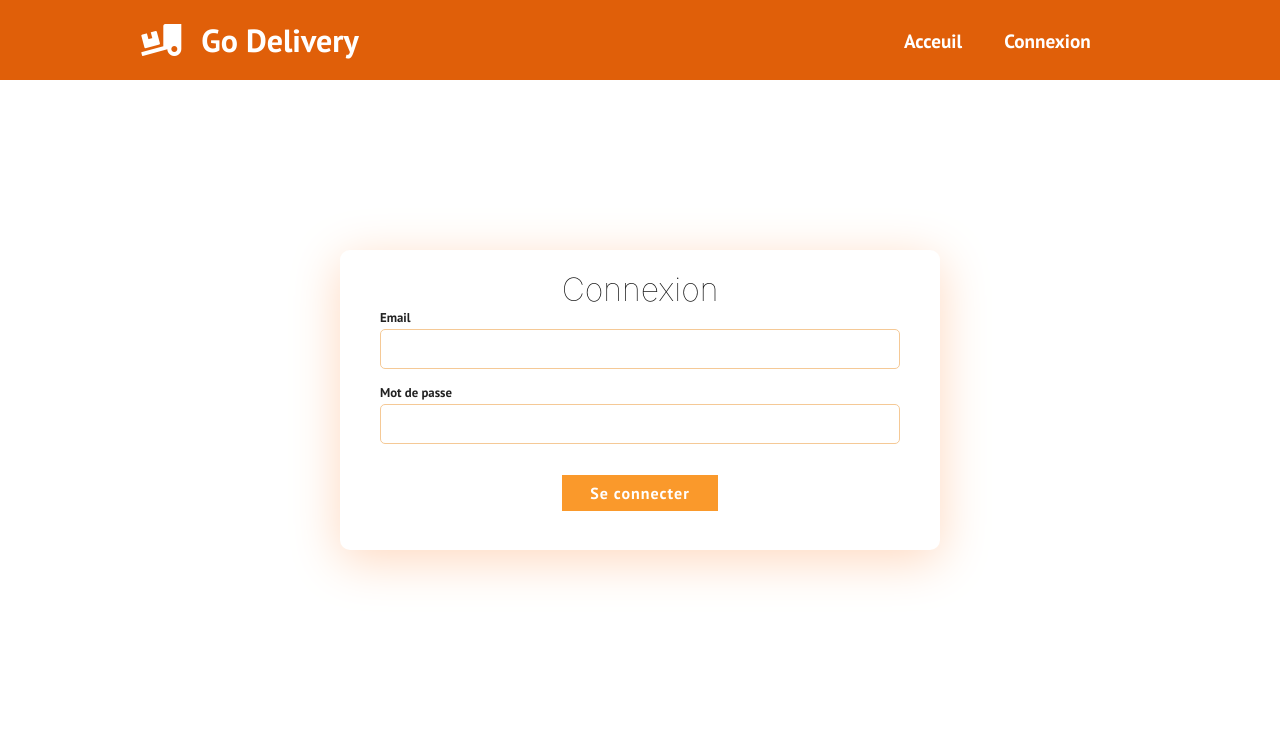
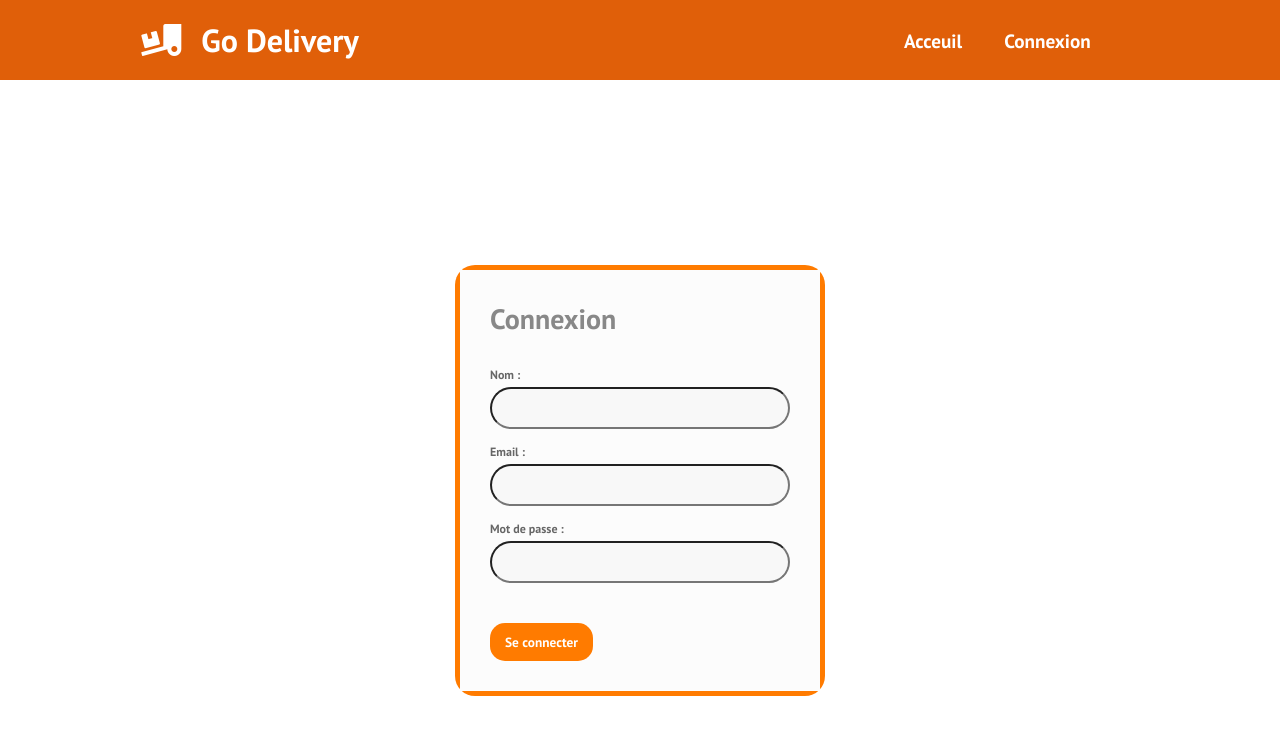
Before and after one commit to Stage1CS/front-end, a React (Create React App) app: page /Connexion in a window 1280 px wide. Shown: the top 734 px of the page. Built offline with nearby package versions, Linux system fonts and the light colour scheme.

Commit message:
changes form

```diff
--- a/src/App.css
+++ b/src/App.css
@@ -14,141 +14,133 @@
     font-size: 3rem;
   }
 
-  .Connexion {
+  /*.Connexion {
     background-position: center;
     background-size: cover;
     background-repeat: no-repeat;
     color: rgb(247, 127, 47);
     font-size: 50px;
-  }
-
-/* Colors */
-/*
-dark blue: #476A6F
-light blue: #258EA6
-dark green: #519E8A
-medium green: #7EB09B
-light green: #A3C4BC
-*/
-
-.wrapper {
-  height: 80vh;
-  width: 100%;
+  }*/
+  .Connexion {
+    height: 100vh;
     display: flex;
-  flex-direction: column;
+    align-items: center;
+    margin: 0;
+    padding: 0;
+    box-sizing: border-box;
+    font-family: -apple-system, BlinkMacSystemFont, 'Segoe UI', Roboto, Oxygen, Ubuntu, Cantarell, 'Open Sans', 'Helvetica Neue', sans-serif;
     justify-content: center;
-  align-items: center;
-  background-color: #ffffff;
-}
-
-.form-wrapper {
-  width: 600px;
-  height: 300px;
-  display: flex;
-  flex-direction: column;
-  padding: 20px 40px;
-  border-radius: 10px;
-  box-shadow: 0px 10px 50px rgb(255, 216, 190);
-  background-color: #ffffff;
+    background-color: rgb(255, 255, 255);
   }
 
   form {
-  width: 100%;
-  display: flex;
-  flex-wrap: wrap;
+    display: block;
+    position: relative;
   }
 
-h1 {
-  text-align: center;
-  width: 100%;
-  color: #111;
-  font-weight: lighter;
-  font-family: -apple-system, BlinkMacSystemFont, "Segoe UI", Roboto, Oxygen,
-    Ubuntu, Cantarell, "Open Sans", "Helvetica Neue", sans-serif;
+  form:after {
+    content: '';
+    display: block;
+    position: absolute;
+    top: -5px;
+    left: -5px;
+    right: -5px;
+    bottom: -5px;
+    z-index: 1;
+    border-radius: 20px;
+    background-image: linear-gradient(to bottom right, #ff7b00, #FF7B00);
   }
 
-label {
-  font-size: 0.8em;
-  margin-bottom: 0.25em;
-  color: #222;
-  font-weight: lighter;
+  form .form-inner {
+    position: relative;
+    display: block;
+    background-color: rgb(252, 252, 252);
+    padding: 30px;
+    z-index: 2;
   }
 
-input {
-  padding: 10px 10px;
-  border-radius: 5px;
-  outline: none;
-  border: 1px solid #f5c996;
+  form .form-inner h2{
+   color: #888;
+   font-size: 28px;
+   font-weight: 500;
+   margin-bottom: 30px;
   }
 
-input::placeholder {
-  font-size: 1.2em;
-  font-weight: lighter;
-  color: rgb(255, 255, 255);
+  form .form-inner .form-group{
+    display: block;
+    width: 300px;
+    margin-bottom: 15px;
   }
 
-input.error {
-  border: 1px solid red;
+  .form-inner .form-group label{
+    display: block;
+    color: #666;
+    font-size: 12px;
+    margin-bottom: 5px;
+    transition: 0.4s;
   }
 
-.errorMessage {
-  color: red;
-  font-size: 0.75em;
-  display: relative;
+  .form-inner .form-group:focus-within label{
+    color: #ffffff ;
   }
 
-.firstName {
-  margin-right: 1%;
+  form .form-inner .form-group input {
+    display: block;
+    width: 100%;
+    padding: 10px 15px;
+    background-color: #F8F8F8;
+    border-radius:50px;
+    transition: 0.4s;
   }
 
-.lastName {
-  margin-left: 1%;
+  form .form-inner .form-group input:focus {
+    box-shadow: 0px 0px 3px rgb(255, 254, 254);
+    border: non;
   }
 
-.firstName,
-.lastName,
-.email,
-.password {
-  display: flex;
-  flex-direction: column;
-  margin-bottom: 15px;
-  font-family: 'PT Sans', sans-serif;
+  form .form-inner input[type="submit"],
+  .welcome button {
+    display: inline-block;
+    padding: 10px 15px;
+    border-radius: 15px;
+    background-color: #FF7B00;
+    border: none;
+    background-size: 200%;
+    background-position: 0%;
+    transition: 0.4s;
+    color: rgb(255, 255, 255);
+    font-weight: 700;
+    cursor: pointer;
   }
 
-.firstName,
-.lastName {
-  width: 49%;
+  form .form-inner input[type="submit"]:hover,
+  .welcome button:hover{
+    background-position: 100% 0%;
   }
 
-.email,
-.password {
+  .welcome {
     width: 100%;
+    max-width: 480px;
+    background-color: rgb(255, 255, 255);
+    padding: 15px 30px;
   }
 
-.createAccount {
-  width: 100%;
-  display: flex;
-  flex-direction: column;
-  align-items: center;
+  .welcome h2{
+    color:#888;
+    font-size: 28px;
+    font-weight: 500;
+    margin-bottom: 30px;
+  }
+
+  .welcome h2 span {
+    color: rgb(250, 159, 99);
+    font-weight: 700;
 
   }
 
-.createAccount button {
-  background-color: #fa992b;
-  color: #fff;
-  border: 2px solid #fff;
-  width: 30%;
-  margin-top: 1em;
-  padding: 8px 0px;
-  font-size: 1em;
-  font-weight: lighter;
-  letter-spacing: 1px;
-  margin-bottom: 0.25em;
+  input button {
+    appearance: none;
+    background: none;
     border: none;
+    outline: none;
   }
-
-.createAccount button:hover {
-  color: #fa9a40;
-  background-color: #fff;
-  border: 2px solid #ffffff;
-}
--- a/src/App.js
+++ b/src/App.js
@@ -5,13 +5,14 @@
 import Home from './components/pages/Home';
 import Connexion from './components/pages/Connexion';
 
+
 function App() {
   return (
     <>
      <Router>
        <Navbar/>
           <Route path='/' exact component={Home} />
-          <Route path='/Connexion' component={Connexion} />
+          <Route path='/Connexion' exact component={Connexion} />
      </Router>
     </>
   );
--- /dev/null
+++ b/src/components/Formulaire.js
@@ -0,0 +1,45 @@
+import React,{useState} from 'react';
+import '../App.css';
+
+function Formulaire({Login, error}) {
+
+    const[details, setDetails] =useState({name:"", email:"", password:""});
+
+    const submitHandler = e => {
+        e.preventDefault();
+
+        Login(details);
+    }
+
+  return (
+
+<form onSubmit={submitHandler}>
+    <div className='form-inner'>
+
+      <h2>Connexion</h2>
+      {(error !== "") ? (<div className="error">{error}</div> ): ""}
+
+      <div className='form-group'>
+          <label htmlFor="name">Nom :</label>
+          <input type="text" name="name" id="name" onChange={e => setDetails({...details,name: e.target.value})} value={details.name}/>
+      </div>
+
+      <div className='form-group'>
+          <label htmlFor="email">Email :</label>
+          <input type="email" name="email" id="email" onChange={e => setDetails({...details,email: e.target.value})} value={details.email}/>
+      </div>
+
+      <div className='form-group'>
+          <label htmlFor="password">Mot de passe :</label>
+          <input type="password" name="password" id="password" onChange={e => setDetails({...details,password: e.target.value})} value={details.password}/>
+      </div>
+
+      <input type="submit" value="Se connecter" to='/'/>
+
+     </div>
+</form>
+
+  )
+}
+
+export default Formulaire;
--- a/src/components/pages/Connexion.js
+++ b/src/components/pages/Connexion.js
@@ -1,135 +1,47 @@
-import React, { Component } from "react";
-import "../../App.css";
+import React, {useState} from 'react';
+import '../../App.css';
+import Formulaire from '../Formulaire';
 
-const emailRegex = RegExp(
-  /^[a-zA-Z0-9.!#$%&’*+/=?^_`{|}~-]+@[a-zA-Z0-9-]+(?:\.[a-zA-Z0-9-]+)*$/
-);
-
-const formValid = ({ formErrors, ...rest }) => {
-  let valid = true;
-
-  // validate form errors being empty
-  Object.values(formErrors).forEach(val => {
-    val.length > 0 && (valid = false);
-  });
-
-  // validate the form was filled out
-  Object.values(rest).forEach(val => {
-    val === null && (valid = false);
-  });
-
-  return valid;
-};
-
-class Connexion extends Component {
-  constructor(props) {
-    super(props);
-
-    this.state = {
-      firstName: null,
-      lastName: null,
-      email: null,
-      password: null,
-      formErrors: {
-        firstName: "",
-        lastName: "",
-        email: "",
-        password: ""
-      }
-    };
+function Connexion() {
+    const adminUser = {
+        email : "admin@admin.com",
+        password: "admin123"
     }
 
-  handleSubmit = e => {
-    e.preventDefault();
+    const [user, setUser] = useState({name:"", email:""});
+    const [error, setError] = useState("");
 
-    if (formValid(this.state)) {
-      console.log(`
-        --SUBMITTING--
-        First Name: ${this.state.firstName}
-        Last Name: ${this.state.lastName}
-        Email: ${this.state.email}
-        Password: ${this.state.password}
-      `);
+    const Login = details => {
+        console.log(details);
+        if (details.email == adminUser.email && details.password == adminUser.password) {
+            console.log("Vous etes connecté");
+            setUser({
+                name: details.name,
+                email: details.email
+            });
         } else {
-      console.error("FORM INVALID - DISPLAY ERROR MESSAGE");
+            console.log("Erreur");
+            setError("Erreur");
         }
-  };
-
-  handleChange = e => {
-    e.preventDefault();
-    const { name, value } = e.target;
-    let formErrors = { ...this.state.formErrors };
-
-    switch (name) {
-      case "firstName":
-        formErrors.firstName =
-          value.length < 3 ? "minimum 3 characaters required" : "";
-        break;
-      case "lastName":
-        formErrors.lastName =
-          value.length < 3 ? "minimum 3 characaters required" : "";
-        break;
-      case "email":
-        formErrors.email = emailRegex.test(value)
-          ? ""
-          : "invalid email address";
-        break;
-      case "password":
-        formErrors.password =
-          value.length < 6 ? "minimum 6 characaters required" : "";
-        break;
-      default:
-        break;
     }
 
-    this.setState({ formErrors, [name]: value }, () => console.log(this.state));
-  };
-
-  render() {
-    const { formErrors } = this.state;
+    const Logout = () => {
+        setUser({name:"", email:""});
+    }
 
   return (
-      <div className="wrapper">
-        <div className="form-wrapper">
-          <h1>Connexion</h1>
-          <form onSubmit={this.handleSubmit} noValidate>
+    <div className ="Connexion">
+        {(user.email != "") ? (
+             <div className ="Welcome">
+                  <h2>Welcome,  <span>{user.name}</span></h2>
+                  <button onClick={Logout}>Logout</button>
+             </div>
+        ) : (
+            <Formulaire Login={Login} error={error}/>
+        )}
 
-            <div className="email">
-              <label htmlFor="email">Email</label>
-              <input
-                className={formErrors.email.length > 0 ? "error" : null}
-                placeholder="Email"
-                type="email"
-                name="email"
-                noValidate
-                onChange={this.handleChange}
-              />
-              {formErrors.email.length > 0 && (
-                <span className="errorMessage">{formErrors.email}</span>
-              )}
-            </div>
-            <div className="password">
-              <label htmlFor="password">Mot de passe</label>
-              <input
-                className={formErrors.password.length > 0 ? "error" : null}
-                placeholder="mot de passe"
-                type="password"
-                name="password"
-                noValidate
-                onChange={this.handleChange}
-              />
-              {formErrors.password.length > 0 && (
-                <span className="errorMessage">{formErrors.password}</span>
-              )}
-            </div>
-            <div className="createAccount">
-              <button type="submit" >Se connecter</button>
-            </div>
-          </form>
-        </div>
     </div>
   );
 }
-}
 
 export default Connexion;
```
Lines whose indentation alone changed are shown as unchanged.
